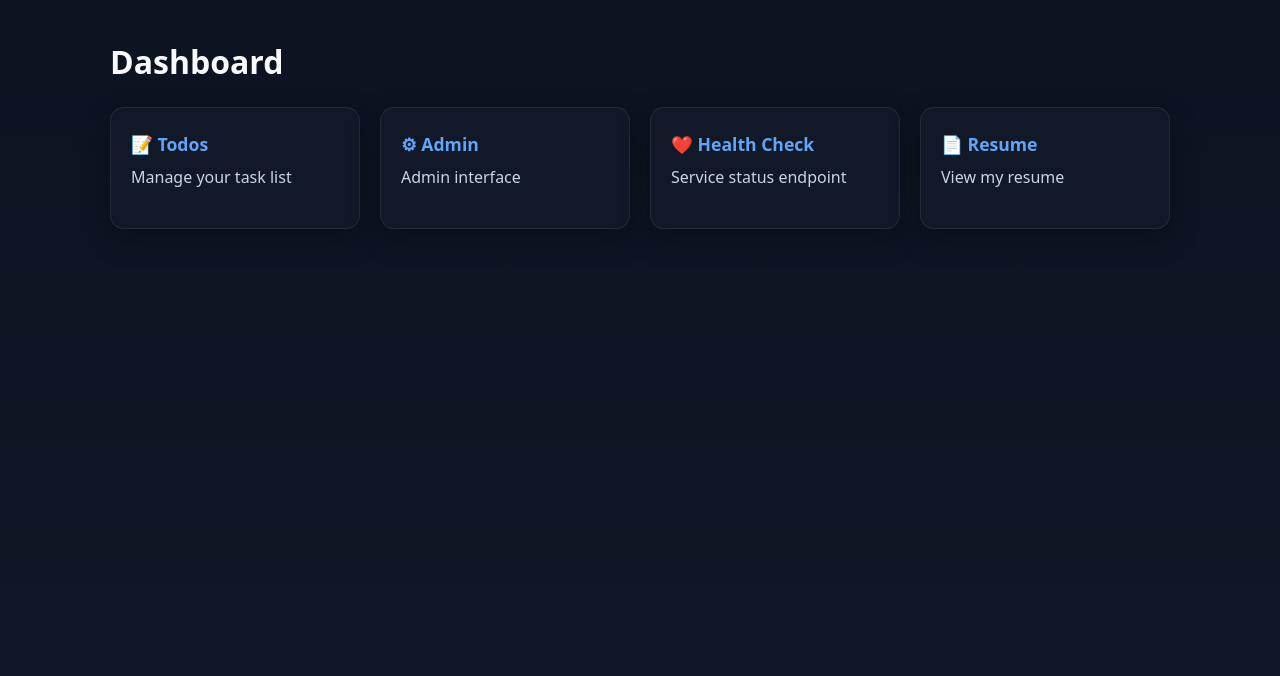
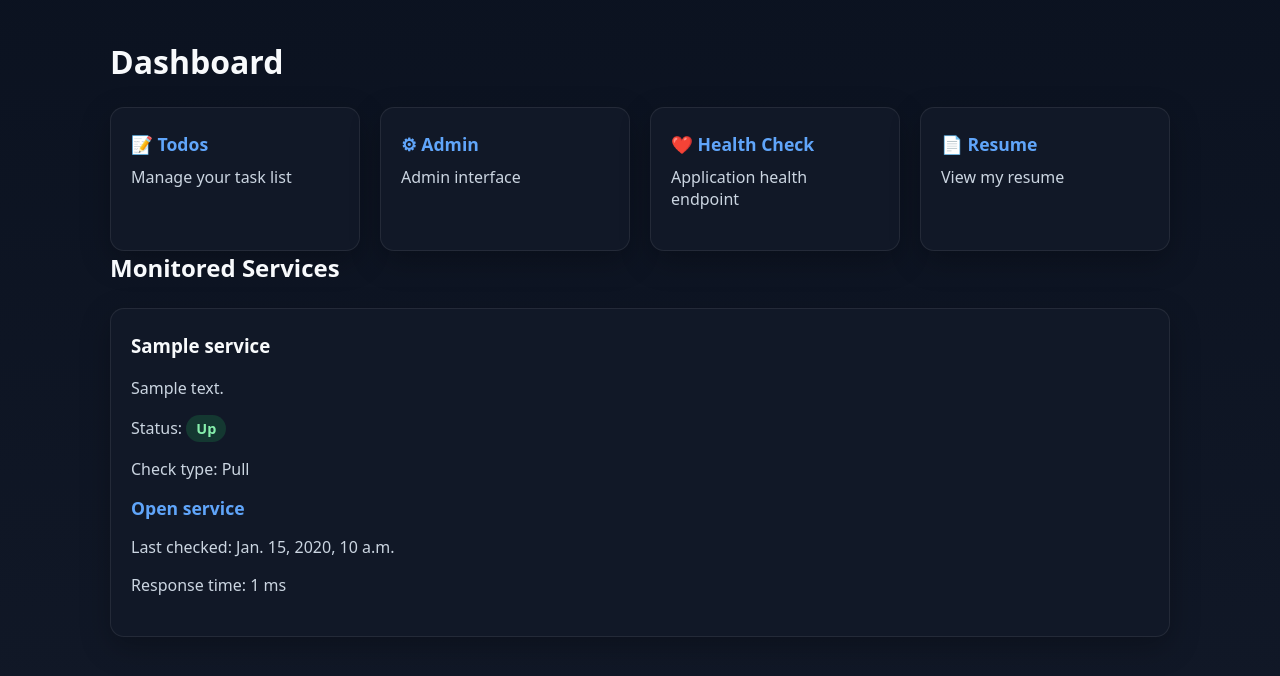
Before and after one commit to dyladude/Web-Project, a Django app: page / in a window 1280 px wide. Shown: the part 55-731 px from the top of the page. Run offline with Django 5.2, Linux system fonts and the light colour scheme; tables that the repository leaves empty hold one stand-in row (values such as "Sample post").

Commit message:
Added service monitoring

```diff
--- a/config/urls.py
+++ b/config/urls.py
@@ -15,19 +15,17 @@ Including another URLconf
     2. Add a URL to urlpatterns:  path('blog/', include('blog.urls'))
 """
 from django.contrib import admin
-from django.http import JsonResponse
 from django.urls import include, path
-from django.views.generic import TemplateView
-from core.views import resume
+from core.views import resume, dashboard, health, heartbeat, run_pull_checks
 
-def health(_request):
-    return JsonResponse({'status': 'ok'})
 
 urlpatterns = [
-    path("", TemplateView.as_view(template_name="core/dashboard.html"), name="dashboard"),
+    path("", dashboard, name="dashboard"),
     path("todos/", include("core.urls")),
     path("resume/", resume, name="resume"),
     path("admin/", admin.site.urls),
     path("accounts/", include("django.contrib.auth.urls")),
-    path("health/", health),
+    path("health/", health, name="health"),
+    path("health/run/", run_pull_checks, name="run-pull-checks"),
+    path("health/heartbeat/<str:token>/", heartbeat, name="heartbeat"),
 ]
--- a/core/models.py
+++ b/core/models.py
@@ -1,5 +1,6 @@
 from django.conf import settings
 from django.db import models
+
 
 class Todo(models.Model):
     owner = models.ForeignKey(settings.AUTH_USER_MODEL, on_delete=models.CASCADE, related_name="todos")
@@ -12,3 +13,43 @@ class Todo(models.Model):
 
     def __str__(self):
         return self.title
+
+
+class Service(models.Model):
+    CHECK_PULL = "pull"
+    CHECK_PUSH = "push"
+
+    CHECK_TYPE_CHOICES = [
+        (CHECK_PULL, "Pull"),
+        (CHECK_PUSH, "Push"),
+    ]
+
+    STATUS_UP = "up"
+    STATUS_DOWN = "down"
+    STATUS_UNKNOWN = "unknown"
+
+    STATUS_CHOICES = [
+        (STATUS_UP, "Up"),
+        (STATUS_DOWN, "Down"),
+        (STATUS_UNKNOWN, "Unknown"),
+    ]
+
+    name = models.CharField(max_length=100)
+    description = models.TextField(blank=True)
+    url = models.URLField(blank=True)
+    check_type = models.CharField(max_length=10, choices=CHECK_TYPE_CHOICES, default=CHECK_PULL)
+    is_public = models.BooleanField(default=True)
+    last_status = models.CharField(max_length=10, choices=STATUS_CHOICES, default=STATUS_UNKNOWN)
+    last_checked = models.DateTimeField(null=True, blank=True)
+    response_time_ms = models.PositiveIntegerField(null=True, blank=True)
+
+    # only needed for push checks
+    heartbeat_token = models.CharField(max_length=64, blank=True, unique=True)
+
+    created_at = models.DateTimeField(auto_now_add=True)
+
+    class Meta:
+        ordering = ["name"]
+
+    def __str__(self):
+        return self.name
--- a/core/static/core/style.css
+++ b/core/static/core/style.css
@@ -181,3 +181,26 @@ ul li {
     padding: 0 14px 24px;
   }
 }
+
+.status {
+  display: inline-block;
+  padding: 4px 10px;
+  border-radius: 999px;
+  font-weight: 700;
+  font-size: 0.9rem;
+}
+
+.status-up {
+  background: rgba(34, 197, 94, 0.18);
+  color: #86efac;
+}
+
+.status-down {
+  background: rgba(239, 68, 68, 0.18);
+  color: #fca5a5;
+}
+
+.status-unknown {
+  background: rgba(148, 163, 184, 0.18);
+  color: #cbd5e1;
+}
--- a/core/templates/core/dashboard.html
+++ b/core/templates/core/dashboard.html
@@ -3,7 +3,6 @@
 {% block title %}Dashboard{% endblock %}
 
 {% block content %}
-
 <h1>Dashboard</h1>
 
 <div class="tiles">
@@ -19,7 +18,7 @@
 
     <div class="tile">
         <a href="/health/">❤️ Health Check</a>
-        <p>Service status endpoint</p>
+        <p>Application health endpoint</p>
     </div>
 
     <div class="tile">
@@ -28,4 +27,55 @@
     </div>
 </div>
 
+<h2>Monitored Services</h2>
+
+<div class="tiles">
+    {% for service in services %}
+        <div class="tile">
+            <h3>{{ service.name }}</h3>
+            <p>{{ service.description }}</p>
+
+            <p>
+                Status:
+                <span class="status status-{{ service.last_status }}">
+                    {{ service.last_status|title }}
+                </span>
+            </p>
+
+            <p>Check type: {{ service.check_type|title }}</p>
+
+            {% if service.url %}
+                <p><a href="{{ service.url }}" target="_blank" rel="noopener">Open service</a></p>
+            {% endif %}
+
+            <p>
+                Last checked:
+                {% if service.last_checked %}
+                    {{ service.last_checked }}
+                {% else %}
+                    Never
+                {% endif %}
+            </p>
+
+            <p>
+                Response time:
+                {% if service.response_time_ms %}
+                    {{ service.response_time_ms }} ms
+                {% else %}
+                    N/A
+                {% endif %}
+            </p>
+        </div>
+    {% empty %}
+        <p>No services added yet.</p>
+    {% endfor %}
+</div>
 {% endblock %}
+
+{% if service.last_status == "up" %}
+🟢 Up
+{% elif service.last_status == "down" %}
+🔴 Down
+{% else %}
+⚪ Unknown
+{% endif %}
--- a/core/views.py
+++ b/core/views.py
@@ -1,9 +1,19 @@
-from django.shortcuts import render
+import json
+import time
+import urllib.request
+import urllib.error
+
+from django.http import JsonResponse, HttpResponseBadRequest
+from django.shortcuts import render, get_object_or_404
+from django.utils import timezone
+from django.views.decorators.csrf import csrf_exempt
+from django.contrib.auth.decorators import login_required
+
 from django.contrib.auth.mixins import LoginRequiredMixin
 from django.urls import reverse_lazy
 from django.views.generic import ListView, CreateView, UpdateView, DeleteView
 
-from .models import Todo
+from .models import Todo, Service
 from .forms import TodoForm
 
 class TodoListView(LoginRequiredMixin, ListView):
@@ -43,3 +53,69 @@ class TodoDeleteView(LoginRequiredMixin, DeleteView):
 
 def resume(request):
     return render(request, "core/resume.html")
+
+def dashboard(request):
+    services = Service.objects.all()
+    return render(request, "core/dashboard.html", {"services": services})
+
+
+def health(request):
+    return JsonResponse({"status": "ok"})
+
+
+@csrf_exempt
+def heartbeat(request, token):
+    if request.method != "POST":
+        return HttpResponseBadRequest("POST required")
+
+    service = get_object_or_404(Service, heartbeat_token=token, check_type=Service.CHECK_PUSH)
+
+    try:
+        data = json.loads(request.body.decode("utf-8") or "{}")
+    except json.JSONDecodeError:
+        return HttpResponseBadRequest("Invalid JSON")
+
+    status = data.get("status", Service.STATUS_UNKNOWN)
+    response_time_ms = data.get("response_time_ms")
+
+    if status not in {Service.STATUS_UP, Service.STATUS_DOWN, Service.STATUS_UNKNOWN}:
+        status = Service.STATUS_UNKNOWN
+
+    service.last_status = status
+    service.last_checked = timezone.now()
+    service.response_time_ms = response_time_ms if isinstance(response_time_ms, int) else None
+    service.save(update_fields=["last_status", "last_checked", "response_time_ms"])
+
+    return JsonResponse({"ok": True, "service": service.name})
+
+@login_required
+def run_pull_checks(request):
+    services = Service.objects.filter(check_type=Service.CHECK_PULL, is_public=True)
+    results = []
+
+    for service in services:
+        start = time.monotonic()
+        status = Service.STATUS_DOWN
+        response_time_ms = None
+
+        try:
+            with urllib.request.urlopen(service.url, timeout=5) as response:
+                elapsed = (time.monotonic() - start) * 1000
+                response_time_ms = int(elapsed)
+                if 200 <= response.status < 400:
+                    status = Service.STATUS_UP
+        except (urllib.error.URLError, ValueError):
+            status = Service.STATUS_DOWN
+
+        service.last_status = status
+        service.last_checked = timezone.now()
+        service.response_time_ms = response_time_ms
+        service.save(update_fields=["last_status", "last_checked", "response_time_ms"])
+
+        results.append({
+            "name": service.name,
+            "status": service.last_status,
+            "response_time_ms": service.response_time_ms,
+        })
+
+    return JsonResponse({"checked": len(results), "results": results})
```
Also changed, not shown: core/admin.py (+15 -1 lines), core/migrations/0002_service.py (added).
